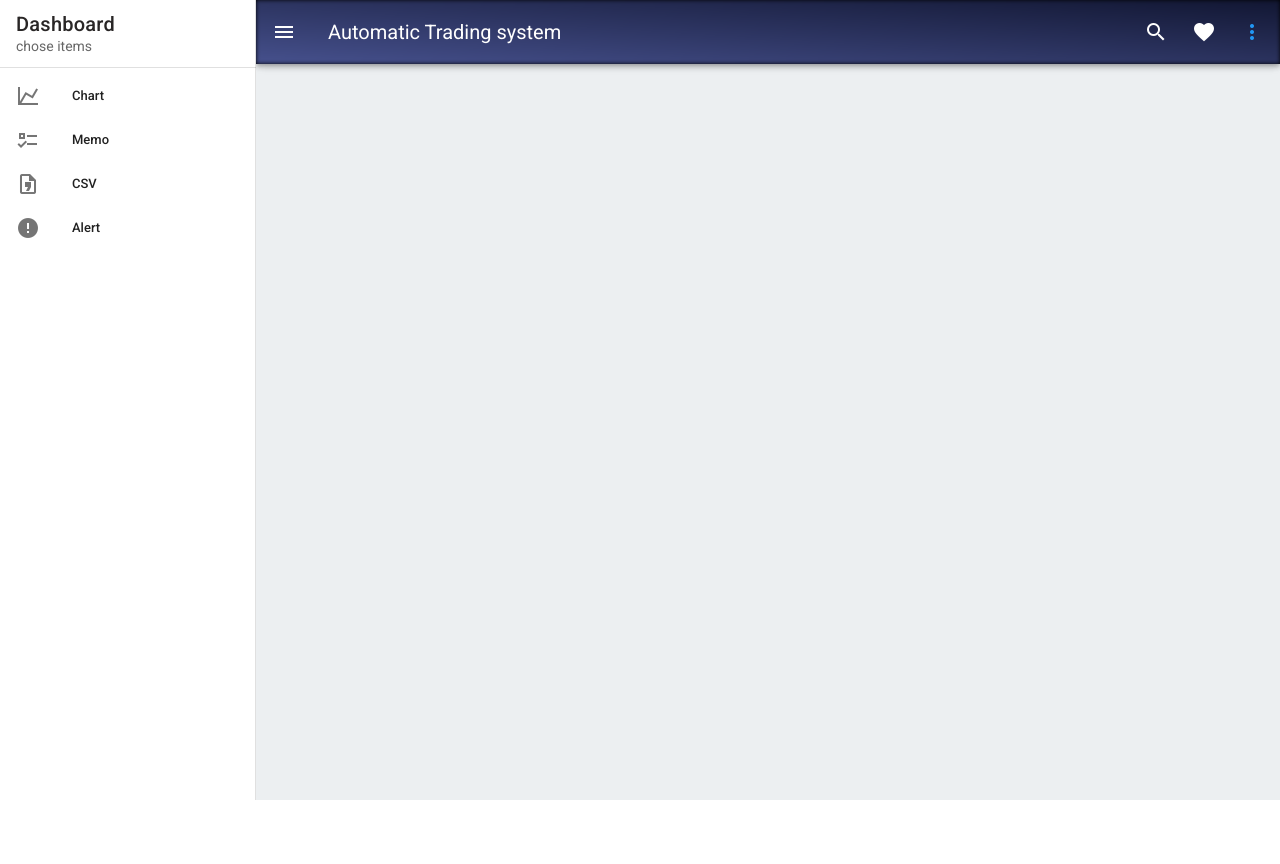
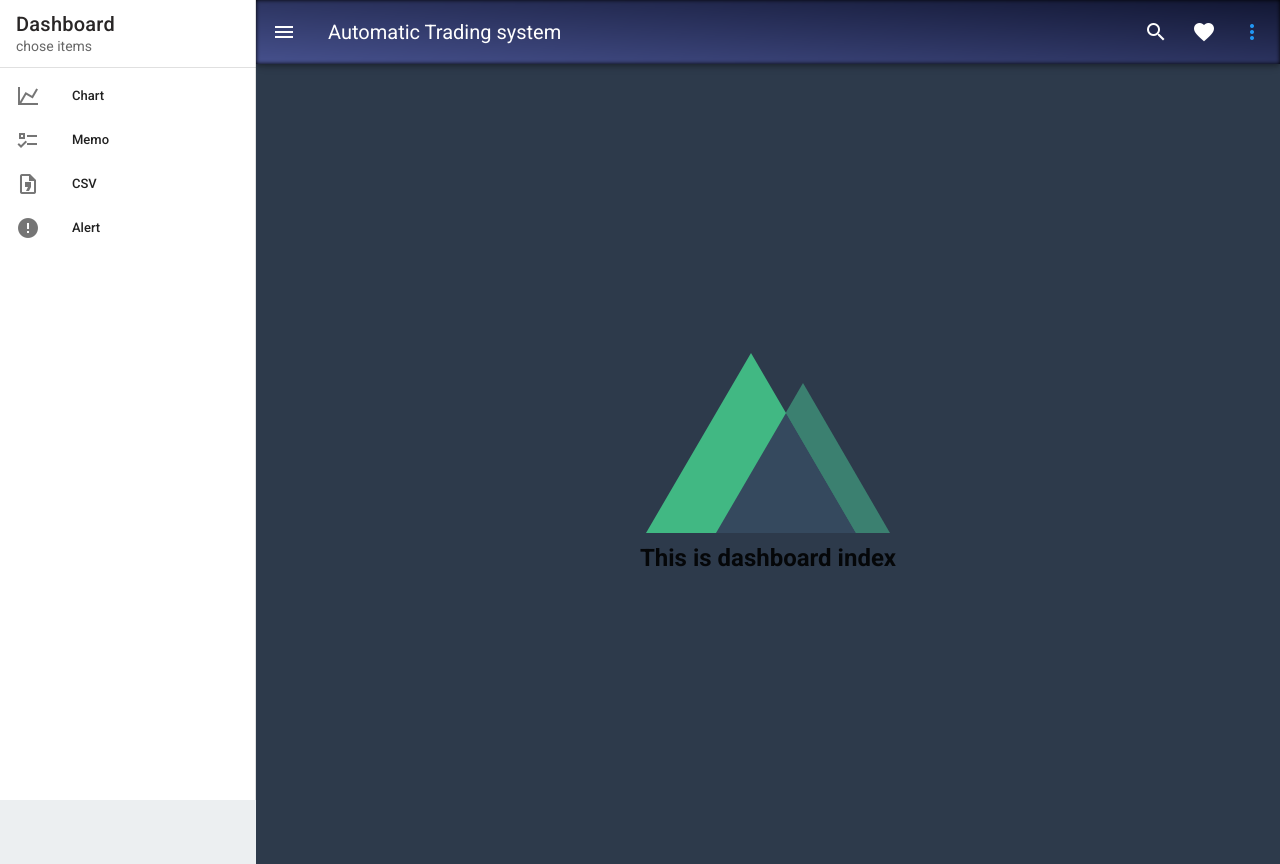
Before and after one commit to serpedious/automatic-trading-system, a Nuxt app in the folder front/: page /dashboard in a window 1280 px wide. Before the commit the page ends 800 px from the top, so only its background shows below. Built offline with nearby package versions, Linux system fonts and the light colour scheme.

Commit message:
modify conf

```diff
--- a/front/pages/auth/signin.vue
+++ b/front/pages/auth/signin.vue
@@ -8,6 +8,7 @@
           <button @click="apiSignin">Signin</button>
           <p>You don't have an account?
             <router-link to="/auth/signup">create account now!!</router-link>
+            <router-link to="/dashboard">dashboard!</router-link>
           </p>
           <router-link to="/">Back to home</router-link>
           <!-- <div class="tips">
--- a/front/pages/dashboard/alert.vue
+++ b/front/pages/dashboard/alert.vue
@@ -8,6 +8,7 @@
 
 <script>
 export default {
+  name: 'Alert',
 }
 </script>
 
--- a/front/pages/dashboard/chart.vue
+++ b/front/pages/dashboard/chart.vue
@@ -15,7 +15,7 @@
 <script>
 import axios from 'axios'
 export default {
-  name: 'Balance',
+  name: 'Chart',
   data () {
     return {
       msg: 'This is your balance',
--- a/front/pages/dashboard/csv.vue
+++ b/front/pages/dashboard/csv.vue
@@ -8,6 +8,7 @@
 
 <script>
 export default {
+  name: 'Csv',
 }
 </script>
 
--- /dev/null
+++ b/front/pages/dashboard/index.vue
@@ -0,0 +1,46 @@
+<template>
+  <div class="home-container">
+    <section class="container">
+      <div>
+        <app-logo/>
+        <h1>This is dashboard index</h1>
+      </div>
+    </section>
+  </div>
+</template>
+
+<script>
+import AppLogo from '~/components/AppLogo.vue'
+
+export default {
+  name: 'Dashboard',
+  components: {
+    AppLogo
+  },
+  data () {
+    return {
+      msg: 'it is lambda batch test3'
+    }
+  },
+  methods: {
+
+  }
+}
+</script>
+
+<style>
+.container {
+  min-height: 100vh;
+  display: flex;
+  justify-content: center;
+  align-items: center;
+  text-align: center;
+}
+
+.home-container {
+  min-height: 100%;
+  width: 100%;
+  background-color: #2d3a4b;
+  overflow: hidden;
+}
+</style>
--- a/front/pages/dashboard/memo.vue
+++ b/front/pages/dashboard/memo.vue
@@ -59,7 +59,7 @@
 
 <script>
 export default {
-  name: 'Home',
+  name: 'Memo',
   data() {
     return {
       newTaskTitle: '',
```
